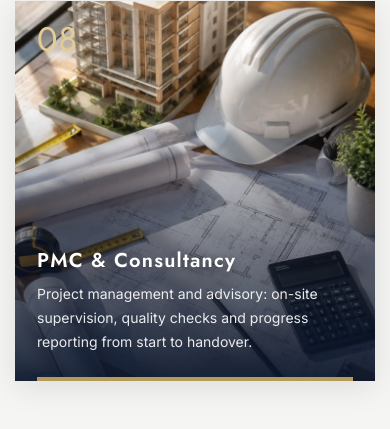
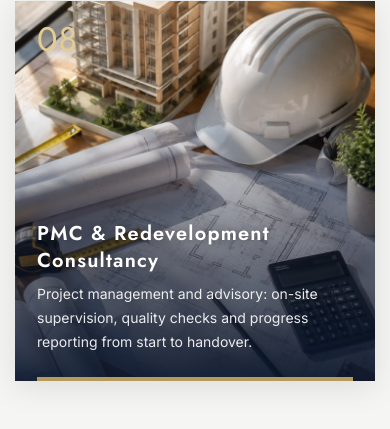
Before and after one commit to kanhaiyaa1/jangidarchitects, a plain HTML site: page about.html in a window 390 px wide. Shown: the part 5420-5849 px from the top of the page. Drawn offline with Linux system fonts and the light colour scheme.

Commit message:
Update About page and refresh mobile hero banners
Co-Authored-By: Claude Sonnet 5.5 <noreply@anthropic.com>

```diff
--- a/about.html
+++ b/about.html
@@ -398,7 +398,7 @@
                                                 <div class="jg-e-img"><img src="img/bridge-construction/stock-photo-81710985.jpg" alt="Project management consultancy on a construction site" loading="lazy"></div>
                                                 <div class="jg-e-body">
                                                         <div class="jg-e-num">08</div>
-                                                        <h4>PMC &amp; Consultancy</h4>
+                                                        <h4>PMC &amp; Redevelopment Consultancy</h4>
                                                         <p>Project management and advisory: on-site supervision, quality checks and progress reporting from start to handover.</p>
                                                 </div>
                                         </div>
```
Also changed, not shown: 3 other files.
